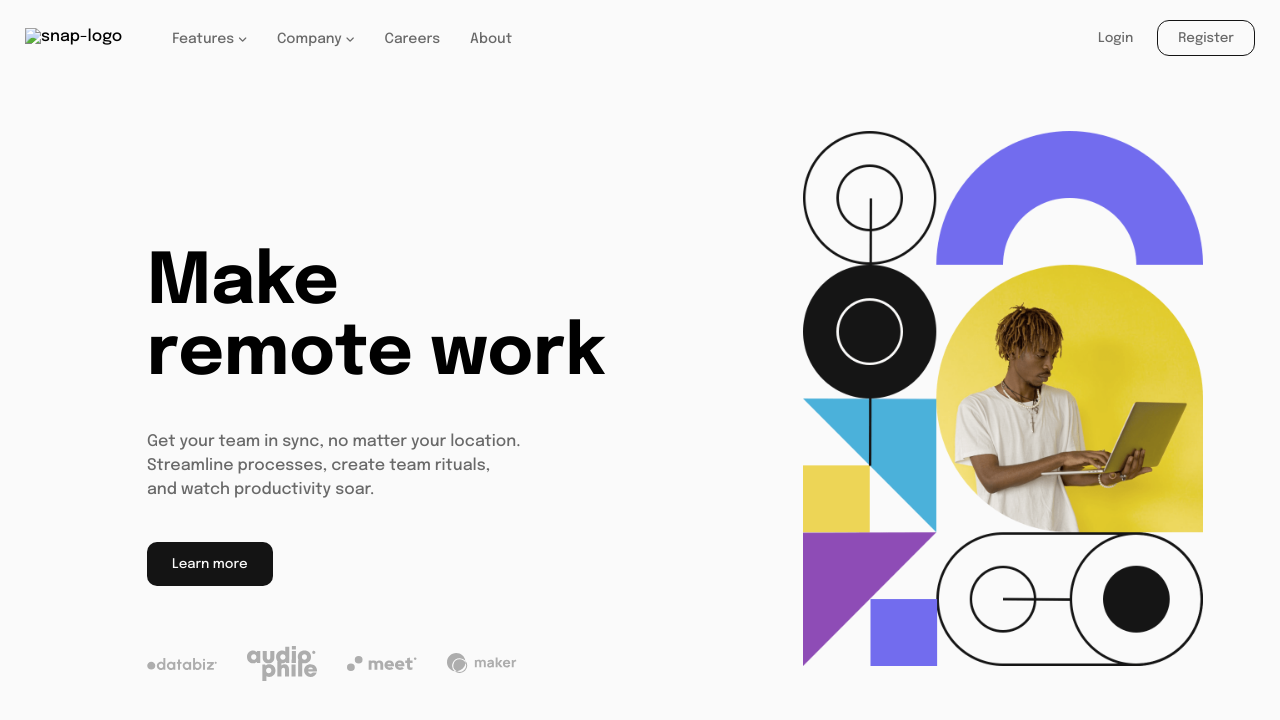
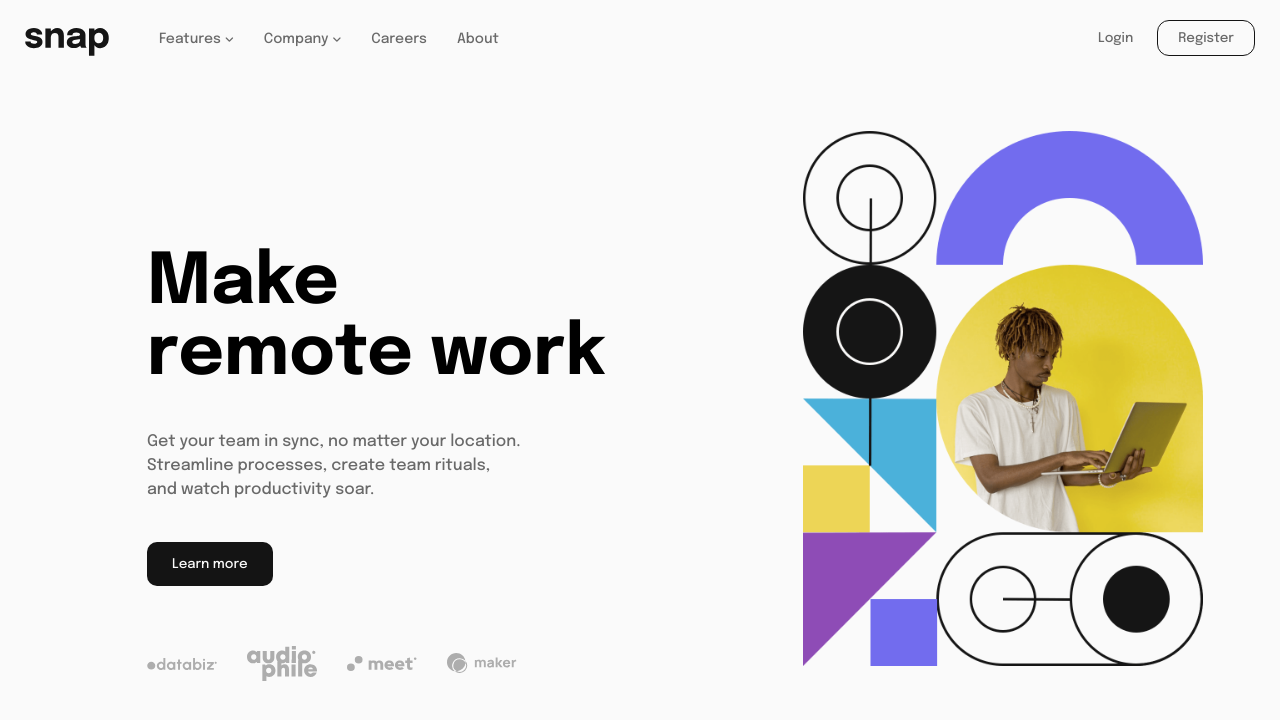
Before and after one commit to codewithanass/into-section-with-dropdown-nav, a plain HTML site: page index.html in a window 1280 px wide. Drawn offline with Linux system fonts and the light colour scheme.

Commit message:
Update index.html

```diff
--- a/index.html
+++ b/index.html
@@ -30,7 +30,7 @@
   <header>
     <div class="container">
       <nav class="navbar flex">
-        <img class="logo" src="images/.svg" alt="snap-logo">
+        <img class="logo" src="images/logo.svg" alt="snap-logo">
 
 
         <ul class="nav-items flex">
```
